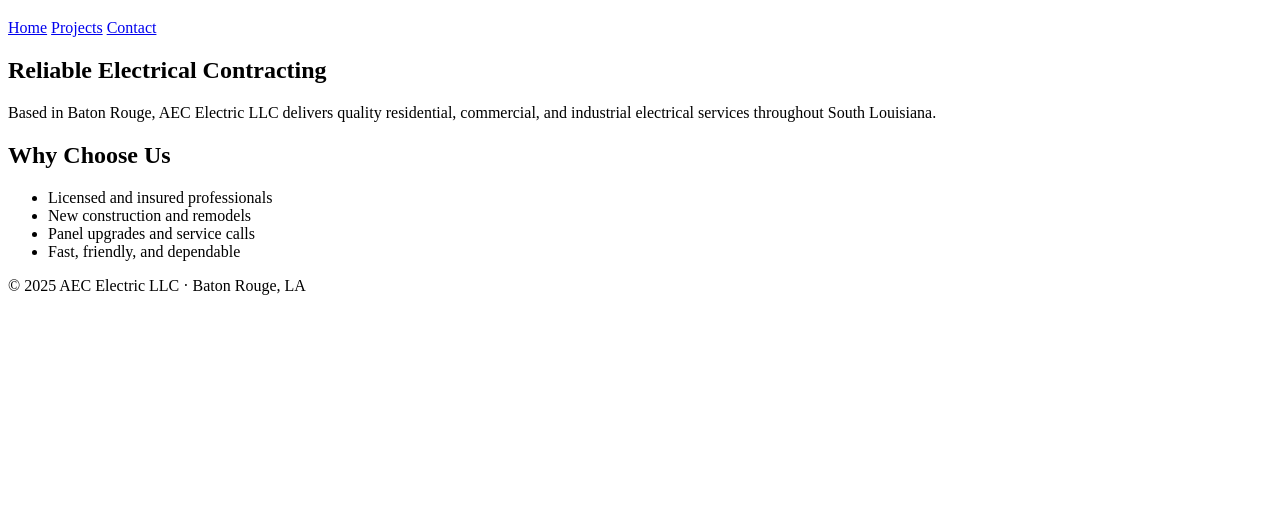
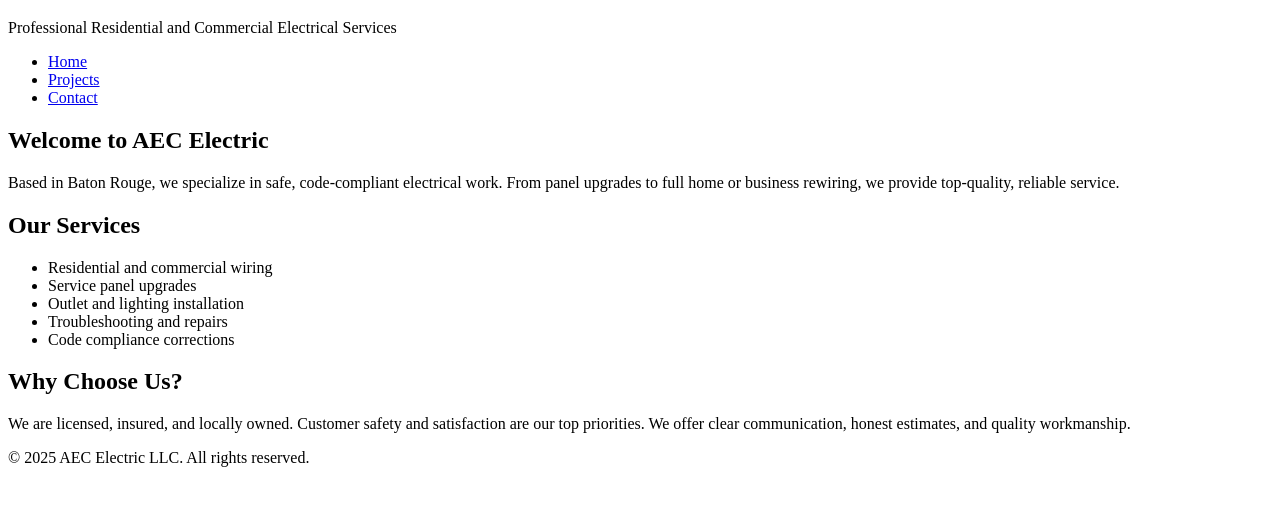
Before and after one commit to ae-ci-tbr/aecllcsite, a plain HTML site: page index.html in a window 1280 px wide. Shown: the part 61-566 px from the top of the page. Drawn offline with Linux system fonts and the light colour scheme.

Commit message:
Update index.html

```diff
--- a/index.html
+++ b/index.html
@@ -5,36 +5,53 @@
     <meta name="viewport" content="width=device-width, initial-scale=1.0" />
     <title>AEC Electric LLC</title>
     <link rel="stylesheet" href="styles.css" />
+
+    <!-- Redirect from www to root domain -->
+    <script>
+      if (window.location.hostname.startsWith("www.")) {
+        window.location.replace("https://aecelectricbr.com");
+      }
+    </script>
 </head>
 <body>
     <header>
         <h1>AEC Electric LLC</h1>
-    <nav>
-      <a href="index.html">Home</a>
-      <a href="projects.html">Projects</a>
-      <a href="contact.html">Contact</a>
-    </nav>
+        <p>Professional Residential and Commercial Electrical Services</p>
     </header>
 
+    <nav>
+        <ul>
+            <li><a href="index.html" class="active">Home</a></li>
+            <li><a href="projects.html">Projects</a></li>
+            <li><a href="contact.html">Contact</a></li>
+        </ul>
+    </nav>
+
     <main>
-    <section>
-      <h2>Reliable Electrical Contracting</h2>
-      <p>Based in Baton Rouge, AEC Electric LLC delivers quality residential, commercial, and industrial electrical services throughout South Louisiana.</p>
+        <section class="intro">
+            <h2>Welcome to AEC Electric</h2>
+            <p>Based in Baton Rouge, we specialize in safe, code-compliant electrical work. From panel upgrades to full home or business rewiring, we provide top-quality, reliable service.</p>
         </section>
 
-    <section>
-      <h2>Why Choose Us</h2>
+        <section class="services">
+            <h2>Our Services</h2>
             <ul>
-        <li>Licensed and insured professionals</li>
-        <li>New construction and remodels</li>
-        <li>Panel upgrades and service calls</li>
-        <li>Fast, friendly, and dependable</li>
+                <li>Residential and commercial wiring</li>
+                <li>Service panel upgrades</li>
+                <li>Outlet and lighting installation</li>
+                <li>Troubleshooting and repairs</li>
+                <li>Code compliance corrections</li>
             </ul>
+        </section>
+
+        <section class="why">
+            <h2>Why Choose Us?</h2>
+            <p>We are licensed, insured, and locally owned. Customer safety and satisfaction are our top priorities. We offer clear communication, honest estimates, and quality workmanship.</p>
         </section>
     </main>
 
     <footer>
-    <p>&copy; 2025 AEC Electric LLC · Baton Rouge, LA</p>
+        <p>&copy; 2025 AEC Electric LLC. All rights reserved.</p>
     </footer>
 </body>
 </html>
```
Lines whose indentation alone changed are shown as unchanged.
